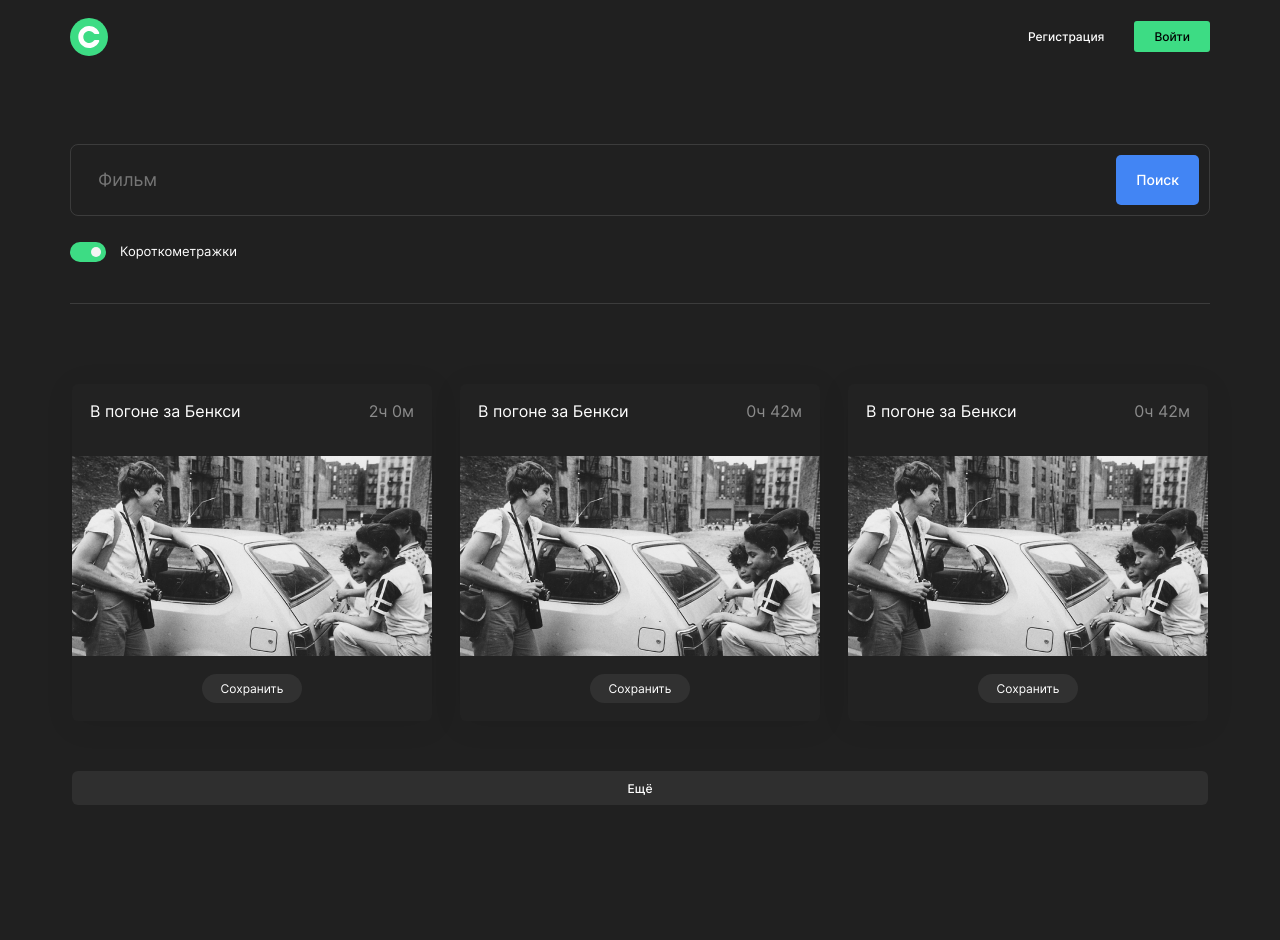
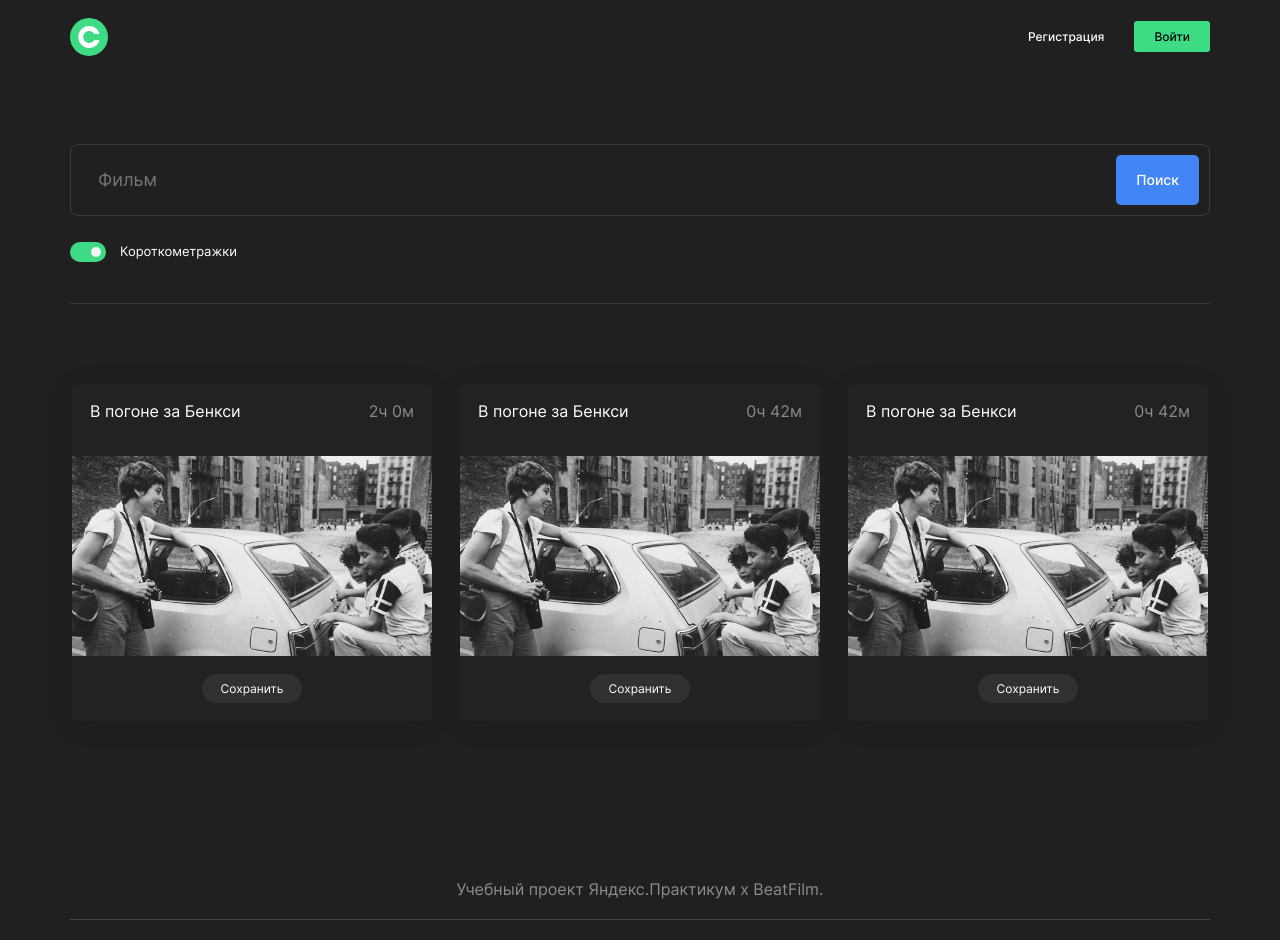
Before and after one commit to OddyHater/movies-explorer-frontend, a React (Create React App) app: page / in a window 1280 px wide. Shown: the top 940 px of the page. Built offline with nearby package versions, Linux system fonts and the light colour scheme.

Commit message:
button hide

```diff
--- a/src/components/MoviesCardList/MoviesCardList.jsx
+++ b/src/components/MoviesCardList/MoviesCardList.jsx
@@ -5,7 +5,7 @@ import './movies-cards.css';
 import Wrapper from '../Wrapper/Wrapper';
 import MoviesCard from '../MoviesCard/MoviesCard';
 
-const MoviesCardList = ({ cardsArray }) => {
+const MoviesCardList = ({ cardsArray, isSavedList }) => {
 
   return (
     <Wrapper modifier={'movies-cards'}>
@@ -19,7 +19,9 @@ const MoviesCardList = ({ cardsArray }) => {
           />
         ))}
       </ul>
-      <button type='button' className='movies-cards__more-button'>Ещё</button>
+      {cardsArray.length >= 12 &&
+        <button type='button' className='movies-cards__more-button'>Ещё</button>
+      }
     </Wrapper>
   );
 };
--- a/src/pages/SavedMovies/SavedMovies.jsx
+++ b/src/pages/SavedMovies/SavedMovies.jsx
@@ -36,7 +36,7 @@ const SavedMovies = () => {
     <div className='saved-movies'>
       <Header isOnMain={false} />
       <SearchForm />
-      <MoviesCardList cardsArray={cardsArray} />
+      <MoviesCardList cardsArray={cardsArray} isSavedList={true} />
       <Footer />
     </div>
   );
```
